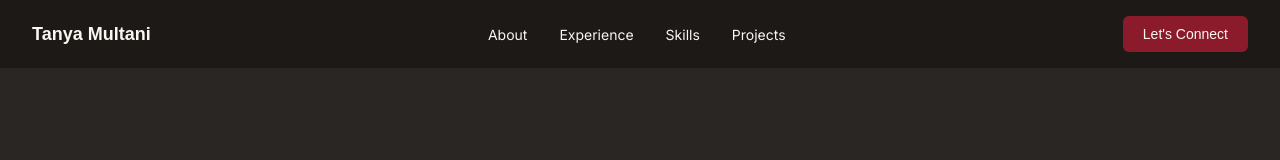
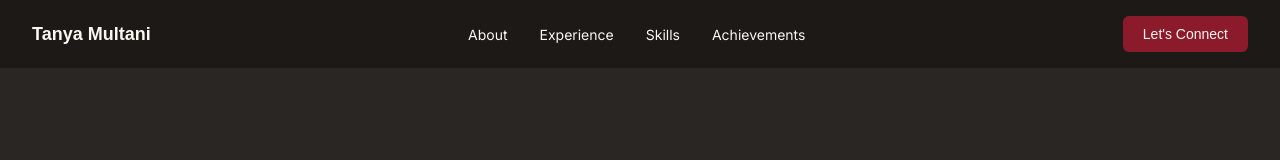
Before and after one commit to arnavkatyayan/tanyamultaniportfolio, a Next.js app: page / in a window 1280 px wide. Shown: the top 160 px of the page. Built offline with nearby package versions, Linux system fonts and the light colour scheme.

Commit message:
Page navigation changes.

```diff
--- a/app/Headers/headings.tsx
+++ b/app/Headers/headings.tsx
@@ -2,6 +2,7 @@
 import Link from "next/link";
 import { Playfair_Display, Inter } from "next/font/google";
 import Image from "next/image";
+
 const playfair = Playfair_Display({
     subsets: ["latin"],
     weight: ["600"],
@@ -34,6 +35,12 @@ const linkedInProfile = {
 const handleLinkedIn = () => {
     window.open(linkedInProfile.value, "_blank");
 };
+
+const handleConnect = () => {
+    document.getElementById("contact")?.scrollIntoView({
+        behavior: "smooth",
+    });
+}
 export default function Headings() {
     const handleScroll = (e: React.MouseEvent<HTMLAnchorElement, MouseEvent>) => {
         e.preventDefault();
@@ -59,28 +66,28 @@ export default function Headings() {
                         </a>
 
                         <Link
-                            href="/experience"
+                            href="#experience"
                             className="text-[14px] font-medium font-['Inter'] hover:text-slate-300 transition-colors duration-300"
                         >
                             Experience
                         </Link>
 
                         <Link
-                            href="/skills"
+                            href="#skills"
                             className="text-[14px] font-medium font-['Inter'] hover:text-slate-300 transition-colors duration-300"
                         >
                             Skills
                         </Link>
 
                         <Link
-                            href="/projects"
+                            href="#projects"
                             className="text-[14px] font-medium font-['Inter'] hover:text-slate-300 transition-colors duration-300"
                         >
-                            Projects
+                            Achievements
                         </Link>
                     </nav>
 
-                    <button className="w-full rounded-md bg-[#8B1A2B] px-5 py-2 text-sm font-medium text-[#FAF6F0] transition-all duration-300 hover:bg-[#701524] md:w-auto">
+                    <button onClick={handleConnect} className="w-full rounded-md bg-[#8B1A2B] px-5 py-2 text-sm font-medium text-[#FAF6F0] transition-all duration-300 hover:bg-[#701524] md:w-auto">
                         Let&apos;s Connect
                     </button>
                 </div>
--- a/app/Skills/achievements.tsx
+++ b/app/Skills/achievements.tsx
@@ -34,7 +34,7 @@ const achievementsObj = [
 
 export default function Achievements() {
     return (
-        <section className="w-full bg-[#2A2623] py-10">
+        <section id="projects" className="w-full bg-[#2A2623] py-10">
             <div className="mx-auto grid max-w-7xl grid-cols-1 gap-8 px-4 text-center sm:grid-cols-2 lg:grid-cols-4 lg:px-8">
                 {achievementsObj.map((obj) => {
                     const Icon = obj.icon;
```
